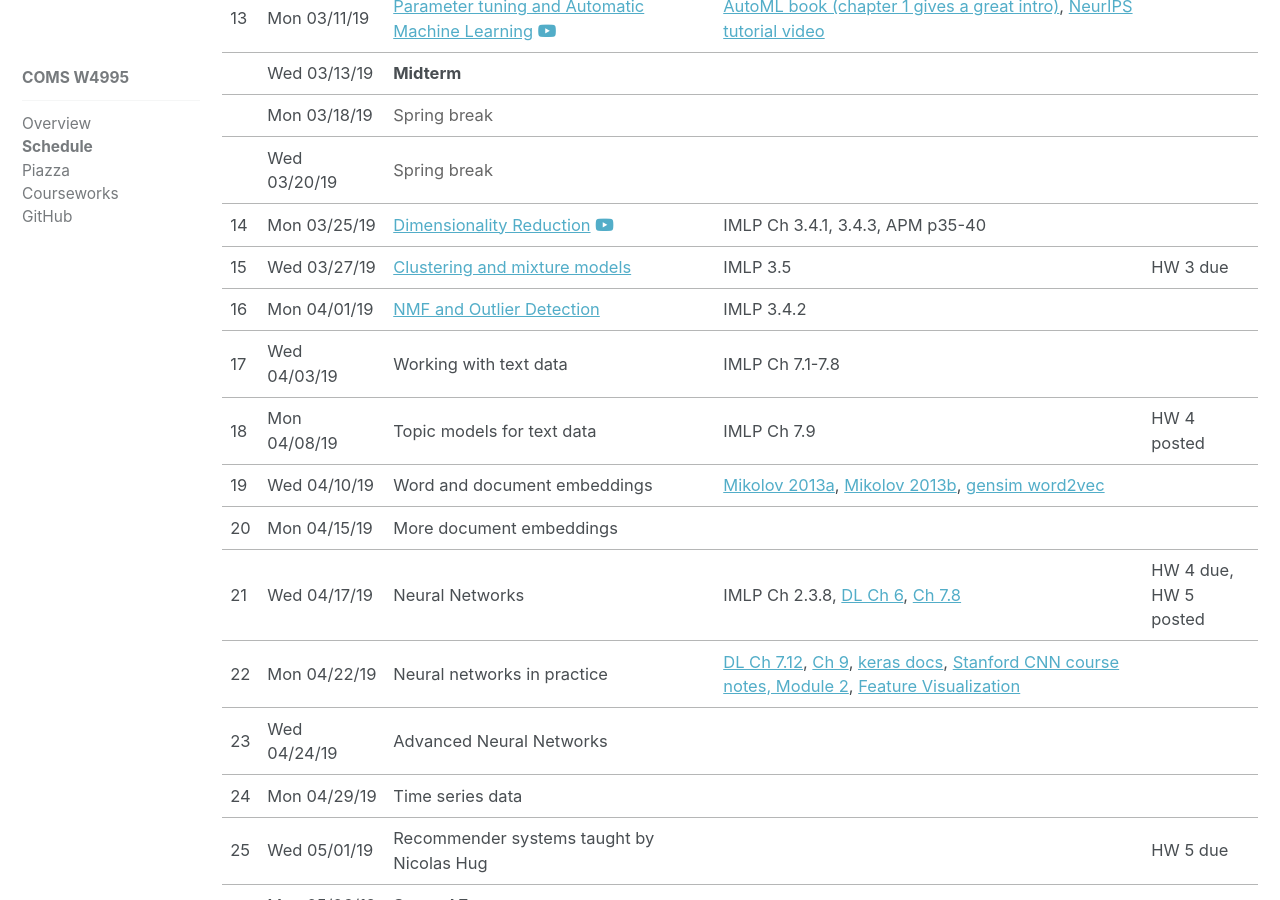
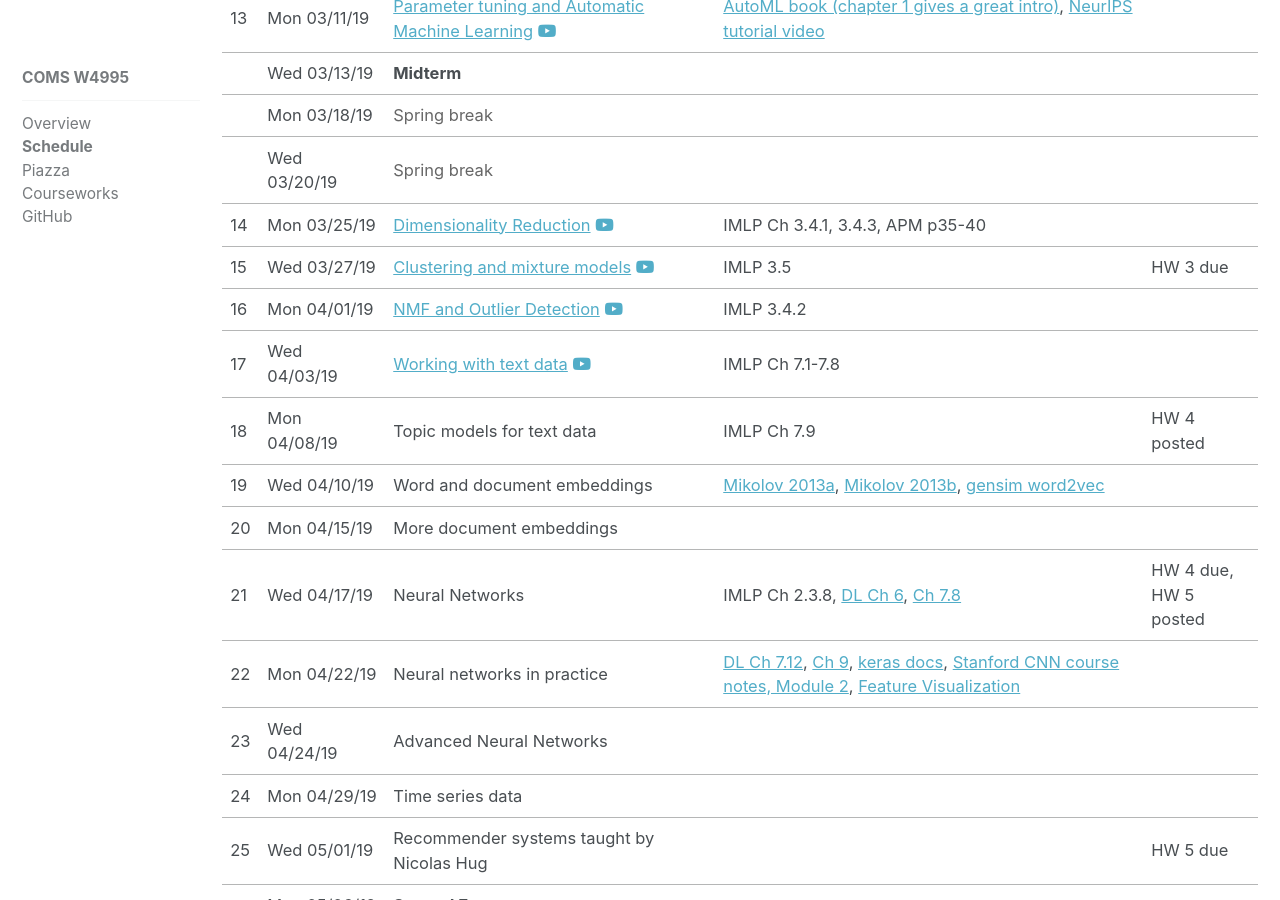
Before and after one commit to amueller/columbia-website, a Jekyll site: the page built from _comsw4995s19/lectures.md, in a window 1280 px wide and 900 px high, scrolled down 1119 px. Built offline with Jekyll 4.4.1, drawn with Linux system fonts in a browser that asks for light colours; nearby versions of some CDN libraries.

Commit message:
update links for text lecture

```diff
--- a/_comsw4995s19/lectures.md
+++ b/_comsw4995s19/lectures.md
@@ -154,22 +154,21 @@ Press P on slides for presenter notes.
     <tr>
 		<td>15</td>
 		<td>Wed 03/27/19</td>
-		<td><a href="https://amueller.github.io/COMS4995-s19/slides/aml-15-clustering-and-mixture-models">Clustering and mixture models</a>
-		</td>
+		<td><a href="https://amueller.github.io/COMS4995-s19/slides/aml-15-clustering-and-mixture-models">Clustering and mixture models</a>&nbsp;<a href="https://www.youtube.com/watch?v=q0QLdPphV00&list=PL_pVmAaAnxIQGzQS2oI3OWEPT-dpmwTfA&index=15"><i class="fa fa-youtube-play" aria-hidden="true"></i></a></td>
 		<td>IMLP 3.5</td>
 		<td>HW 3 due</td>
 	</tr>
 	<tr>
 		<td>16</td>
 		<td>Mon 04/01/19</td>
-		<td><a href="https://amueller.github.io/COMS4995-s19/slides/aml-16-nmf-outlier-detection">NMF and Outlier Detection</a></td>
+		<td><a href="https://amueller.github.io/COMS4995-s19/slides/aml-16-nmf-outlier-detection">NMF and Outlier Detection</a>&nbsp;<a href="https://www.youtube.com/watch?v=DGvskrDu_FU&list=PL_pVmAaAnxIQGzQS2oI3OWEPT-dpmwTfA&index=16&t=0s"><i class="fa fa-youtube-play" aria-hidden="true"></i></a></td>
 		<td>IMLP 3.4.2</td>
 		<td></td>
 	</tr>
 	<tr>
 		<td>17</td>
 		<td>Wed 04/03/19</td>
-		<td>Working with text data</td>
+		<td><a href="https://amueller.github.io/COMS4995-s19/slides/aml-17-text-data">Working with text data</a>&nbsp;<a href="https://www.youtube.com/watch?v=MZ4pdf7Y6b8&list=PL_pVmAaAnxIQGzQS2oI3OWEPT-dpmwTfA&index=18"><i class="fa fa-youtube-play" aria-hidden="true"></i></a></td>
 		<td>IMLP Ch 7.1-7.8</td>
 		<td><br></td>
 	</tr>
```
